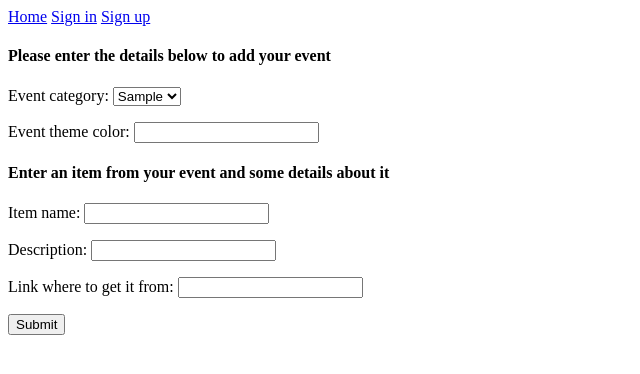
After one commit to munazzahkhan/hb-project-eVentry, a Flask app: page /new-event-page in a window 1280 px wide. The commit adds this page. Shown: the top 374 px of the page, without its empty margins (0-640 px from the left). Run offline with Flask 2, Linux system fonts and the light colour scheme; tables that the repository leaves empty hold one stand-in row (values such as "Sample post").

Commit message:
showed list of user events & added a new event by user(still to make multiple items & upload images)

```diff
--- a/crud.py
+++ b/crud.py
@@ -20,10 +20,10 @@ def get_user_by_email(email):
     return User.query.filter(User.email == email).first()
 
 
-def create_theme(name, color):
+def create_theme(color):
     """ Create and return a new theme """
 
-    theme = Theme(name=name, color=color)
+    theme = Theme(color=color)
 
     db.session.add(theme)
     db.session.commit()
@@ -86,6 +86,12 @@ def get_events_by_category(category):
     return Event.query.filter(Event.category_id==category).all()
 
 
+def get_events_by_user(user_id):
+    """ Return all events by a user """
+
+    return Event.query.filter(Event.user_id==user_id).all()
+
+
 def get_event_by_id(event_id):
     """ Return the event """
 
@@ -110,10 +116,10 @@ def create_events_items(event, item):
     return event_item
 
 
-def create_item(description, link, image):
+def create_item(name, description, link, image):
     """ Create and return a new item """
 
-    item = Item(description=description, link=link, img_id=image)
+    item = Item(name=name, description=description, link=link, img_id=image)
 
     db.session.add(item)
     db.session.commit()
--- a/model.py
+++ b/model.py
@@ -28,7 +28,6 @@ class Theme(db.Model):
     __tablename__ = "themes"
 
     theme_id = db.Column(db.Integer, autoincrement=True, primary_key=True)
-    name = db.Column(db.String(30))
     color = db.Column(db.String(30))
 
     def __repr__(self):
@@ -106,6 +105,7 @@ class Item(db.Model):
     __tablename__ = "items"
 
     item_id = db.Column(db.Integer, autoincrement=True, primary_key=True)
+    name = db.Column(db.String(30))
     description = db.Column(db.Text)
     link = db.Column(db.String)
     img_id = db.Column(db.Integer, db.ForeignKey('images.img_id'))
--- a/server.py
+++ b/server.py
@@ -57,6 +57,7 @@ def signin_user():
     if user:
         if user.email == email and user.password == password:
             session["signed_in_user_email"] = user.email
+            session["signed_in_user_id"] = user.user_id
             flash('Signed in!')
         return redirect('/')
     else:
@@ -82,7 +83,7 @@ def show_signup_page_to_user():
 
 @app.route('/users', methods=['POST'])
 def register_user():
-    """Create a new user."""
+    """ Create a new user """
 
 
     fname = request.form.get('fname')
@@ -108,10 +109,6 @@ def show_event_category(category):
     category = crud.get_category(category)
     events = crud.get_events_by_category(category.category_id)
 
-    # print("*"*20)
-    # print("in server: events = ", events)
-    # print("*"*20)
-
     return render_template('all_events.html', events=events, category=category)
 
 
@@ -121,11 +118,62 @@ def show_event_details(category, event_id):
 
     event = crud.get_event_by_id(event_id)
 
+    # print("*"*20)
+    # print("in server: events = ", event)
+    # print("*"*20)
+
+    return render_template('event_details.html', event=event)
+
+
+@app.route('/view-user-events')
+def show_events_by_user():
+
+    user_id = session["signed_in_user_id"]
+    events = crud.get_events_by_user(user_id)
+
+    return render_template('all_events.html', events=events)
+
+@app.route('/new-event-page')
+def show_new_event_page_to_user():
+    """ Show new event page to the user """
+
+    categories = crud.get_categories()
+
+    return render_template('new_event.html', categories=categories)
+
+
+@app.route('/new-event', methods=['POST'])
+def new_event():
+    """ Create a new event """
+
+    category_id = request.form.get('category')
     print("*"*20)
-    print("in server: events = ", event)
+    print("in server: category_id = ", category_id)
     print("*"*20)
 
-    return render_template('event_details.html', event=event)
+    color = request.form.get('theme')
+    name = request.form.get('name')
+    description = request.form.get('description')
+    link = request.form.get('link')
+    item_image = crud.create_image('/static/images/item-2.jpeg')
+    img_id = item_image.img_id
+    theme = crud.create_theme(color)
+    theme_id = theme.theme_id
+    item = crud.create_item(name, description, link, img_id)
+
+    event_image = crud.create_image('/static/images/event-2.jpeg')
+    img_id = event_image.img_id
+    user_id = session["signed_in_user_id"]
+
+    # category = crud.create_category(category_name)
+    # category_id = category_id
+    event = crud.create_event(user_id, category_id, theme_id, img_id)
+
+    crud.create_events_items(event.event_id, item.item_id)
+
+    events = crud.get_events_by_category(category_id)
+
+    return redirect('/')
 
 
 if __name__ == '__main__':
--- a/templates/base.html
+++ b/templates/base.html
@@ -13,6 +13,8 @@
     <div>
         <a href="/">Home</a>
         {% if session.get('signed_in_user_email') %}
+          <a href="/view-user-events">View My Events</a>
+          <a href="/new-event-page">Create New Event</a>
           <a href="/sign-out">Sign out</a>
         {% else %}
           <a href="/sign-in-page">Sign in</a>
--- /dev/null
+++ b/templates/new_event.html
@@ -0,0 +1,35 @@
+{% extends 'base.html' %}
+
+{% block title %}New Event{% endblock %}
+
+{% block body %}
+
+<form action="/new-event" method="POST">
+    <h4>Please enter the details below to add your event</h4>
+    <p>
+        Event category:
+        <select name="category">
+            {% for category in categories %}
+                <option value="{{ category.category_id }}">{{ category.category }}</option>
+            {% endfor %}
+        </select>
+    </p>
+    <p>
+        Event theme color: <input type="text" name="theme">
+    </p>
+    <h4>Enter an item from your event and some details about it</h4>
+    <p>
+        Item name: <input type="text" name="name">
+    </p>
+    <p>
+        Description: <input type="textarea" name="description">
+    </p>
+    <p>
+        Link where to get it from: <input type="text" name="link">
+    </p>
+    <p>
+        <input type="submit">
+    </p>
+</form>
+
+{% endblock %}
```
Also changed, not shown: seed.py (+3 -4 lines), templates/event_details.html (+7 -3 lines).
